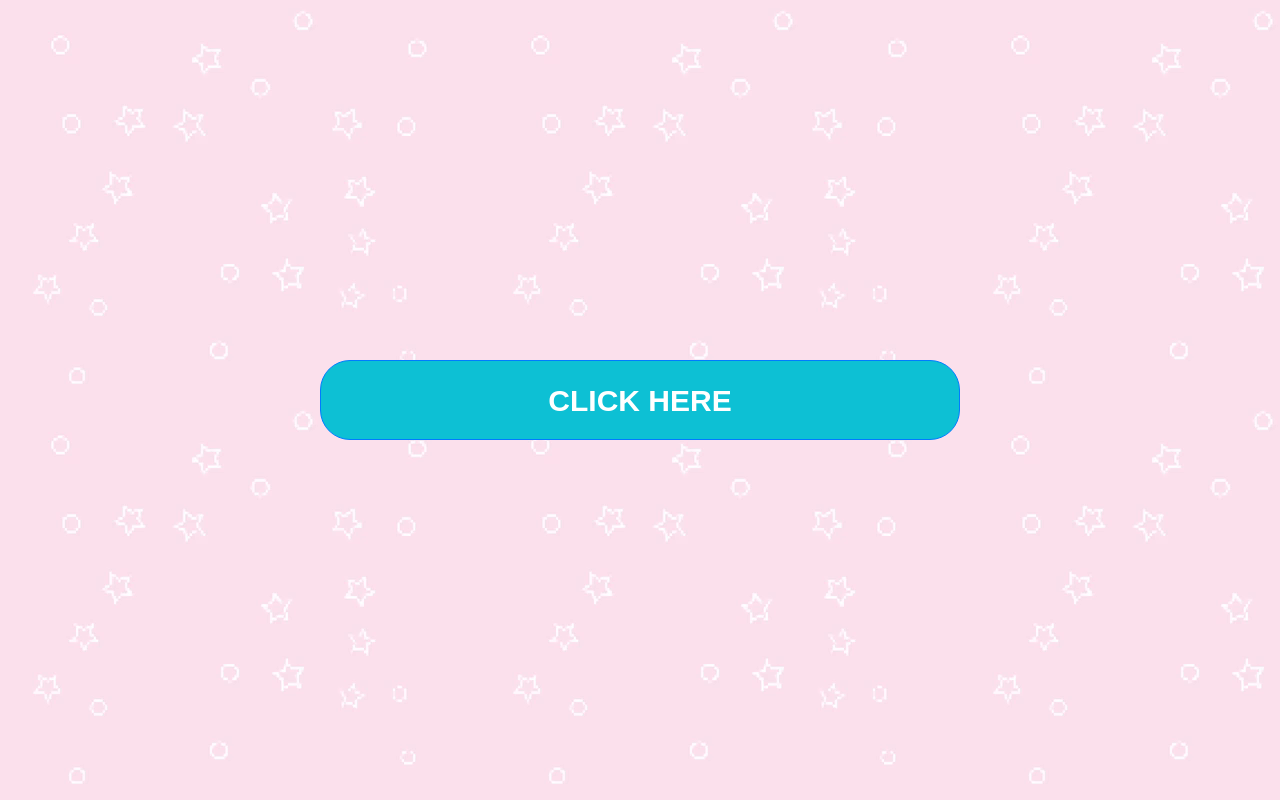
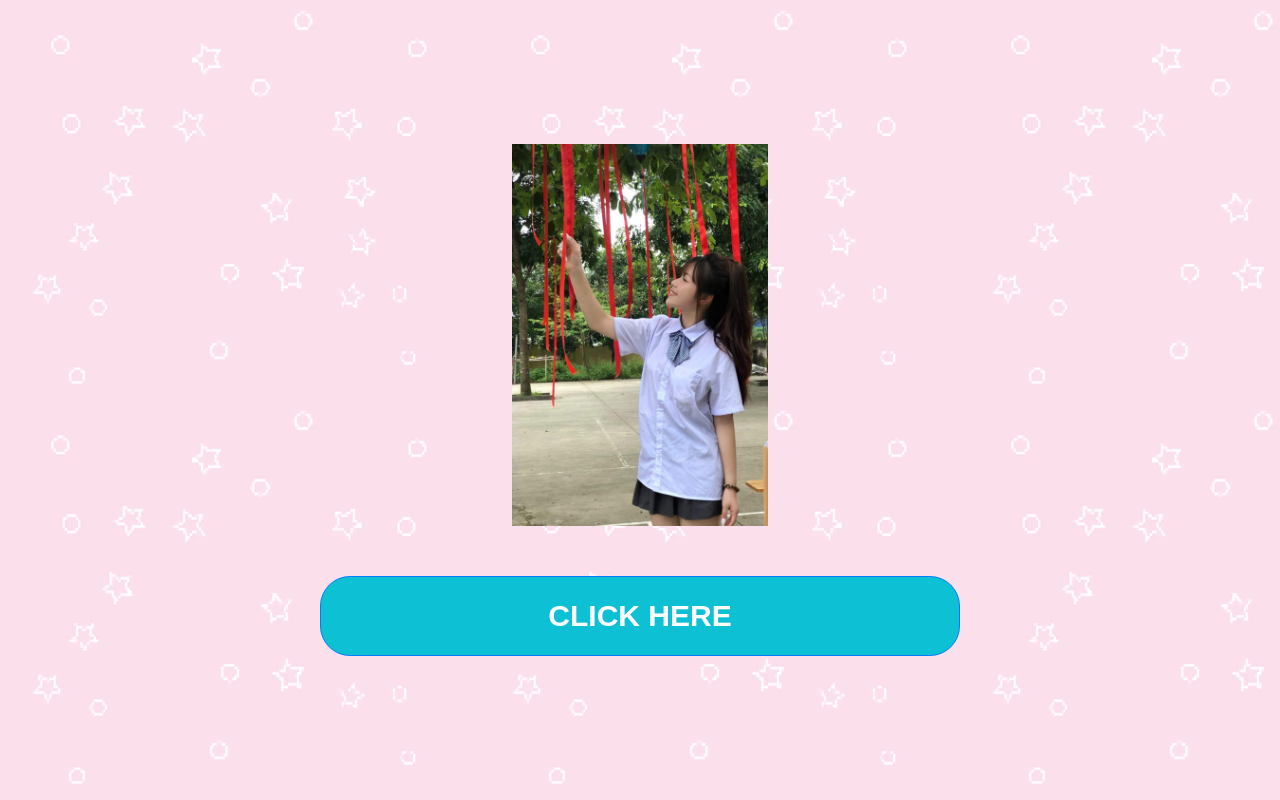
Before and after one commit to nguyenman1299/snp, a plain HTML site: page index.html in a window 1280 px wide. Drawn offline with nearby package versions, Linux system fonts and the light colour scheme.

Commit message:
Update index.html

```diff
--- a/index.html
+++ b/index.html
@@ -215,6 +215,7 @@ $(document).ready(function(){
   display: flex;
   justify-content: center;
   align-items: center;
+  flex-direction: column;
 }
 
 #but{
@@ -241,10 +242,8 @@ $(document).ready(function(){
     </style>
   </head>
   <body onload="Music()">
-
-
-
     <div id="myDIV">
+        <img  id="anh" src="./p.jpg" alt="">
       <button type="button" class="btn btn-outline-primary" id="but" onclick="myFunction()">Click here</button>
     </div>
 
@@ -351,6 +350,7 @@ $(document).ready(function(){
                 </div>
             </div>
 
+        </div>
     </div>
 </div>
     <script>
```
